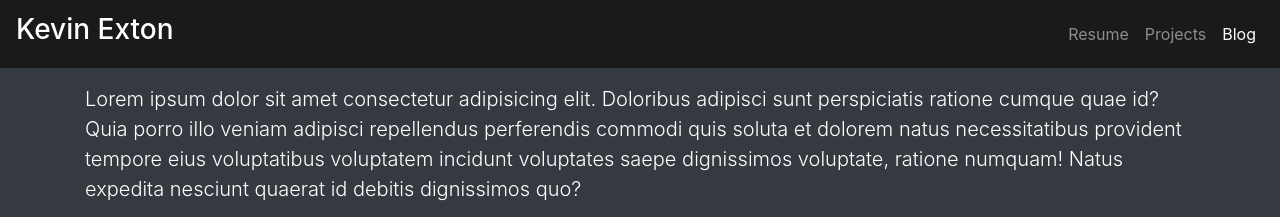
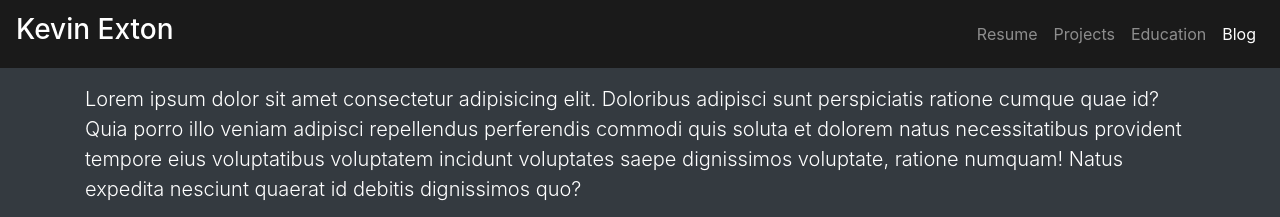
Before and after one commit to kcexn/kcexn.github.io.blog.dev, a Jekyll site: the page built from index.html, in a window 1280 px wide. Shown: the top 217 px of the page. Built offline with Jekyll 4.4.1, drawn with Linux system fonts in a browser that asks for light colours; nearby versions of some CDN libraries.

Commit message:
Added education to the navbar

```diff
--- a/_layouts/default.html
+++ b/_layouts/default.html
@@ -38,6 +38,11 @@
               >Projects</a
             >
           </li>
+          <li class="nav-item">
+            <a href="https://kcexn.github.io/#education-header" class="nav-link"
+              >Education</a
+            >
+          </li>
           <li class="nav-item"><a href="#" class="nav-link active">Blog</a></li>
         </ul>
       </div>
```
